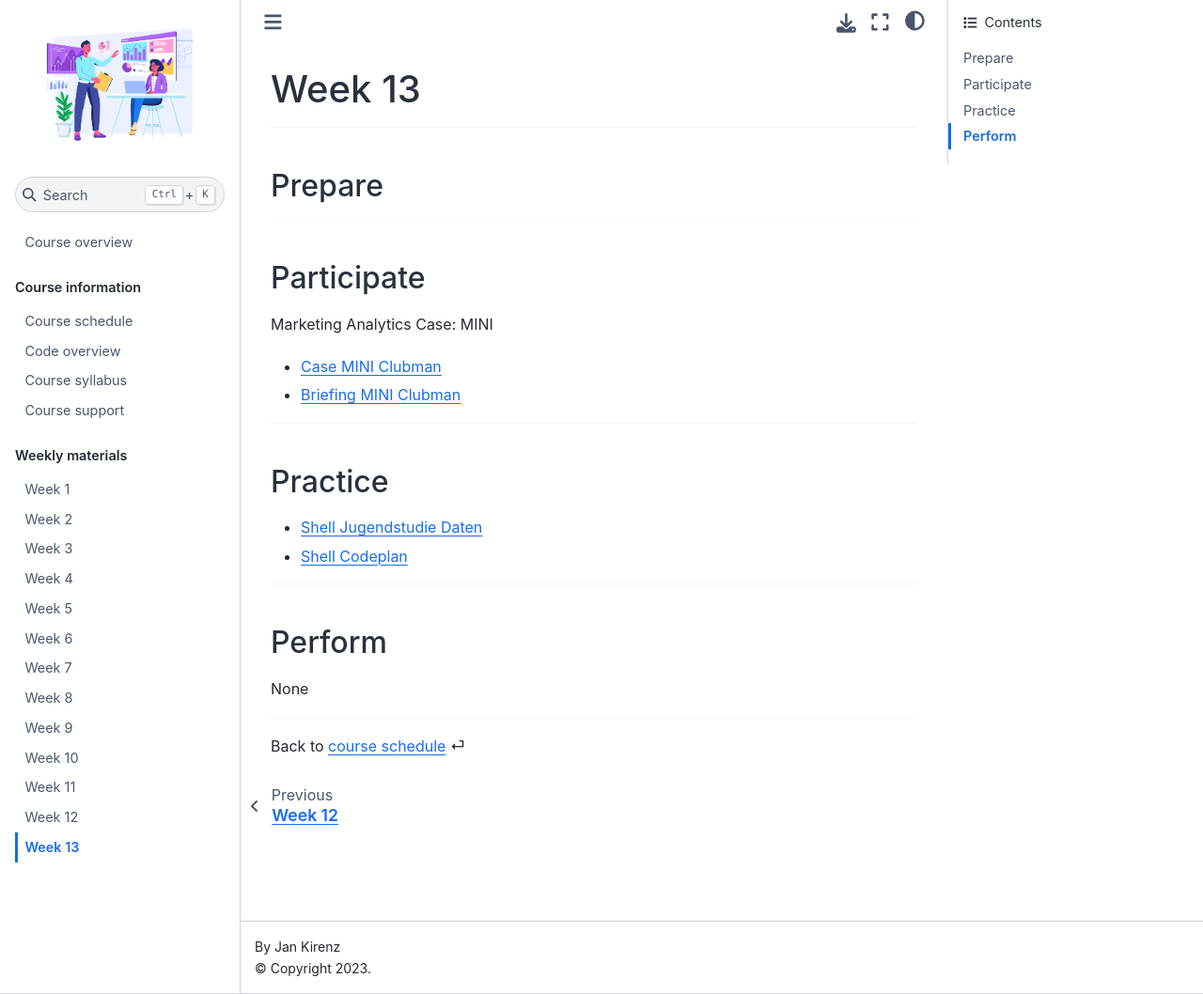
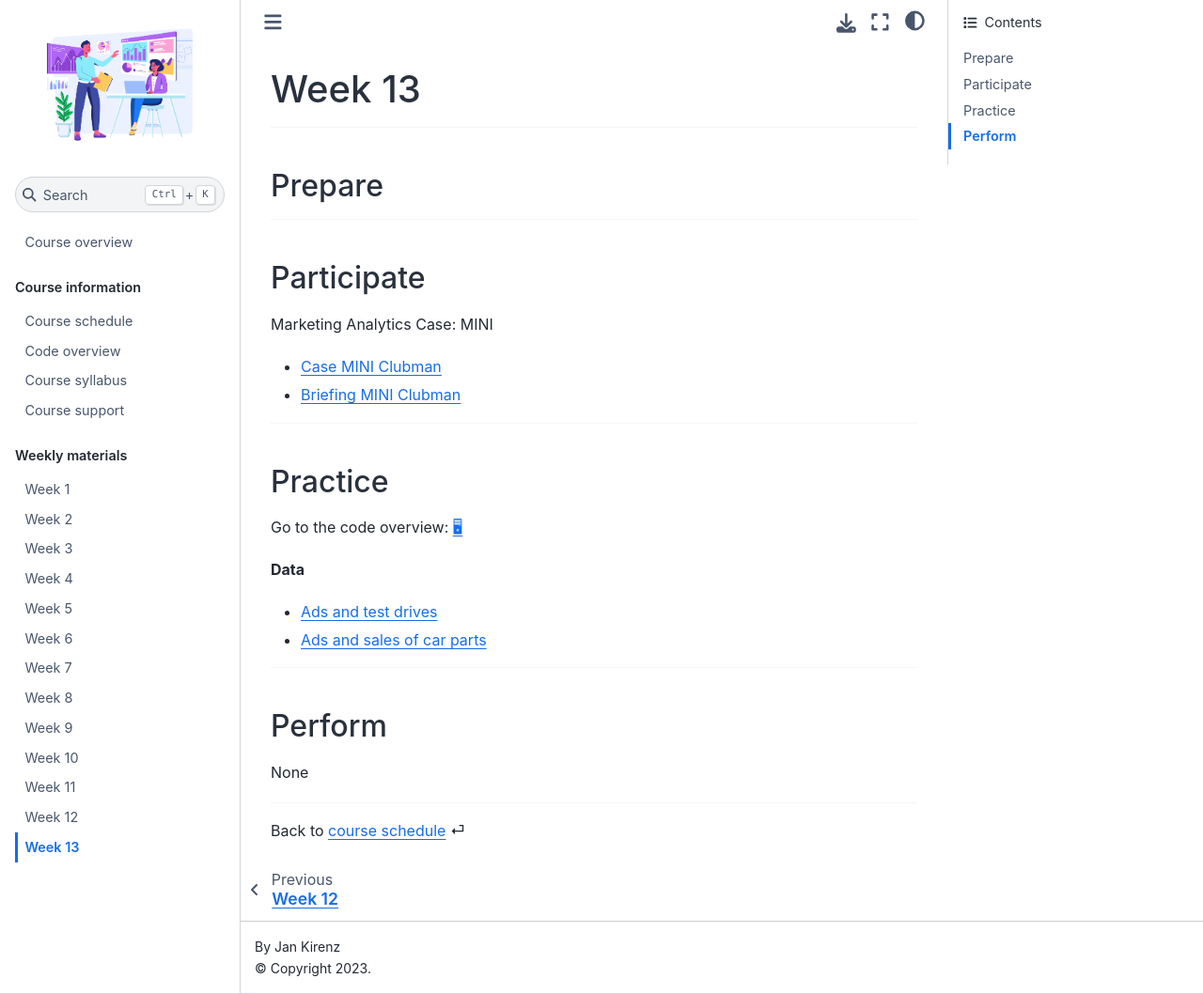
Before and after one commit to kirenz/om2, a Jupyter Book: the page built from weeks/week13.md, in a window 1280 px wide and 1058 px high. Shown: the whole window at 94% size. Built offline with Jupyter Book 1.0.4 settings and Sphinx 7.4.7 and the Sphinx Book theme 1.1.4, drawn with Linux system fonts in a browser that asks for light colours.

Commit message:
Update week13.md

```diff
--- a/weeks/week13.md
+++ b/weeks/week13.md
@@ -28,6 +28,15 @@ Marketing Analytics Case: MINI
 ## Practice
 
 
+Go to the code overview: [🖥](../docs/code-overview.md)
+
+
+**Data**
+
+- [Ads and test drives](https://raw.githubusercontent.com/kirenz/datasets/master/mini_test_drives.csv)
+
+- [Ads and sales of car parts](https://raw.githubusercontent.com/kirenz/datasets/master/mini_ads.csv)
+<!--
 
 - [Shell Jugendstudie Daten](https://drive.google.com/file/d/11f6gUB6wRpp_h5w_osVvk8Lw-_ueIUH0/view?usp=sharing)
 
@@ -35,6 +44,7 @@ Marketing Analytics Case: MINI
 - [Shell Codeplan](https://drive.google.com/file/d/11dEylO6P3VjpMv_k4iXSgJuaZVGMkptm/view?usp=sharing)
 
 
+-->
 
 ---
 
```
